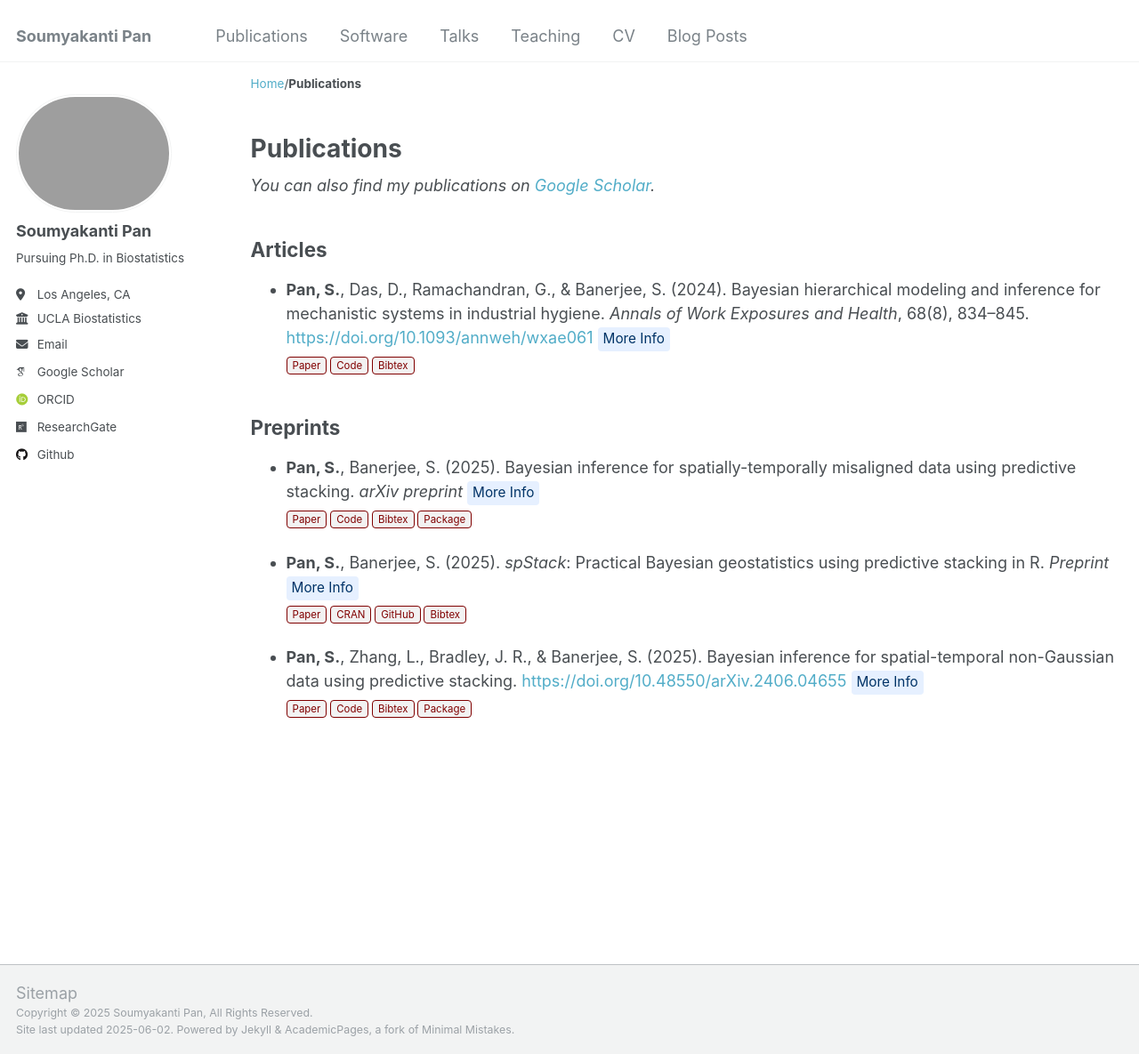
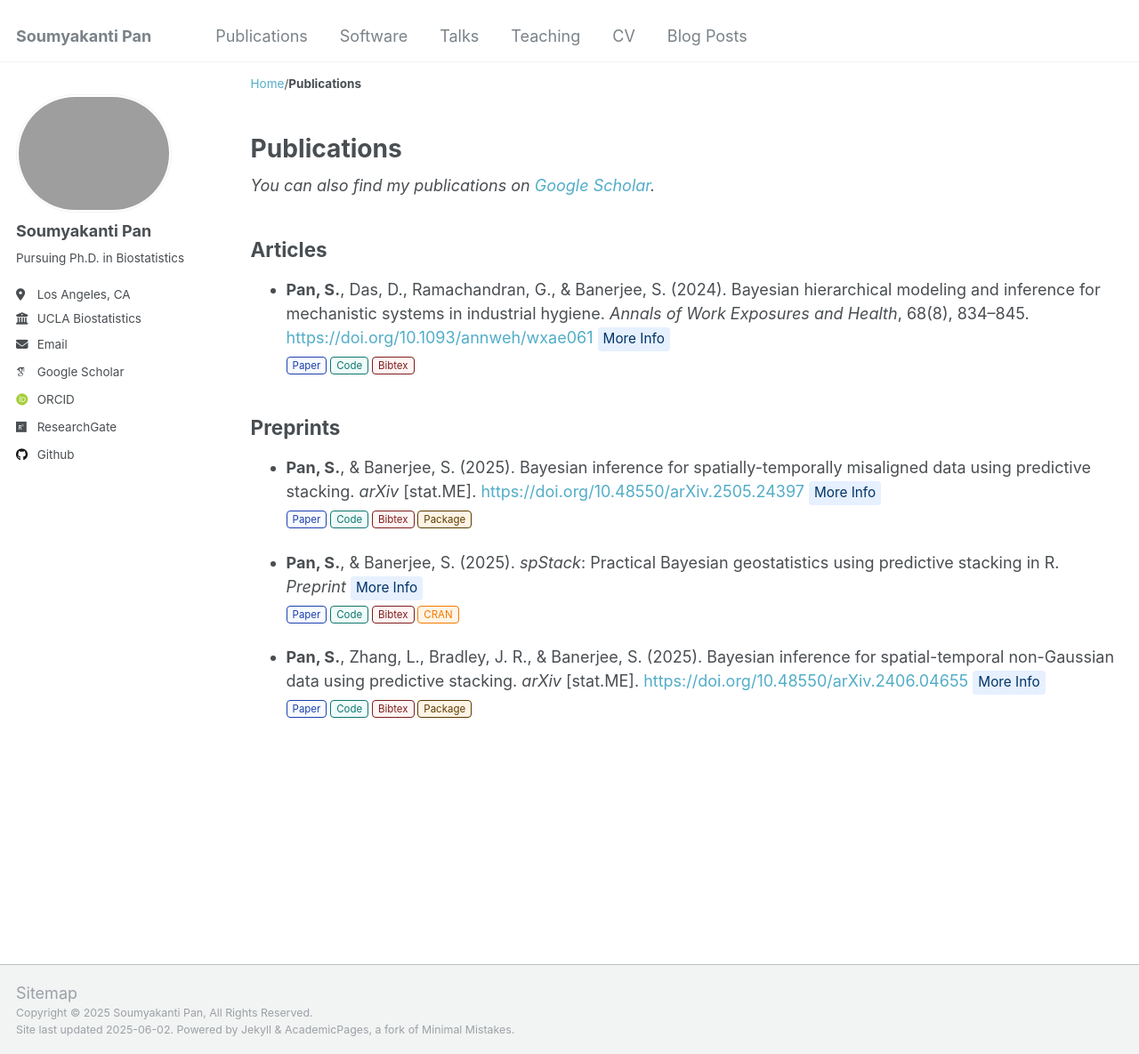
Before and after one commit to SPan-18/span-18.github.io, a Jekyll site: the page built from _pages/publications.md, in a window 1280 px wide and 1185 px high. Shown: the whole window at 89% size. Built offline with Jekyll 4.4.1, drawn with Linux system fonts in a browser that asks for light colours; some web fonts are replaced.

Commit message:
add new article

```diff
--- a/_pages/publications.md
+++ b/_pages/publications.md
@@ -17,31 +17,31 @@
 inference for mechanistic systems in industrial hygiene. *Annals of Work Exposures and Health*, 68(8),
 834–845. <https://doi.org/10.1093/annweh/wxae061> <a href="{{ base_path }}/publications/2024-mechIH" style="display:inline-block; white-space:nowrap; background:#e6f0ff; color:#003366; padding:2px 6px; border-radius:4px; text-decoration:none; font-size:0.85em;">More Info</a>
 <br><small>
-  <a href="/files/2307.00450v2.pdf" style="background:#f2f2f2; border:1px solid #800000; color:#800000; padding:2px 6px; border-radius:4px; text-decoration:none; font-size:0.85em;">Paper</a>
-  <a href="https://github.com/SPan-18/RailcarExposureModelling"  style="background:#f2f2f2; border:1px solid #800000; color:#800000; padding:2px 6px; border-radius:4px; text-decoration:none; font-size:0.85em;">Code</a>
-  <a href="/files/pan2024annweh.txt"  style="background:#f2f2f2; border:1px solid #800000; color:#800000; padding:2px 6px; border-radius:4px; text-decoration:none; font-size:0.85em;">Bibtex</a>
+  <a href="https://arxiv.org/pdf/2307.00450" style="background:#f8fbff; border:1px solid #1e40af; color:#1e40af; padding:2px 6px; border-radius:4px; text-decoration:none; font-size:0.85em;">Paper</a>
+  <a href="https://github.com/SPan-18/RailcarExposureModelling"  style="background:#f0fbfa; border:1px solid #0f766e; color:#0f766e; padding:2px 6px; border-radius:4px; text-decoration:none; font-size:0.85em;">Code</a>
+  <a href="/files/pan2024annweh.txt"  style="background:#fff5f5; border:1px solid #7f1d1d; color:#7f1d1d;; padding:2px 6px; border-radius:4px; text-decoration:none; font-size:0.85em;">Bibtex</a>
 
 ## Preprints
 
-- **Pan, S.**, Banerjee, S. (2025). Bayesian inference for spatially-temporally misaligned data using
-predictive stacking. *arXiv preprint* <a href="{{ base_path }}/publications/2025-stackingCOS" style="display:inline-block; white-space:nowrap; background:#e6f0ff; color:#003366; padding:2px 6px; border-radius:4px; text-decoration:none; font-size:0.85em;">More Info</a>
+- **Pan, S.**, & Banerjee, S. (2025). Bayesian inference for spatially-temporally misaligned data using
+predictive stacking. *arXiv* [stat.ME]. <https://doi.org/10.48550/arXiv.2505.24397> <a href="{{ base_path }}/publications/2025-stackingCOS" style="display:inline-block; white-space:nowrap; background:#e6f0ff; color:#003366; padding:2px 6px; border-radius:4px; text-decoration:none; font-size:0.85em;">More Info</a>
 <br><small>
-  <a href="/files/stackingCOS.pdf" style="background:#f2f2f2; border:1px solid #800000; color:#800000; padding:2px 6px; border-radius:4px; text-decoration:none; font-size:0.85em;">Paper</a>
-  <a href="https://github.com/SPan-18/AsthmaOzoneCA"  style="background:#f2f2f2; border:1px solid #800000; color:#800000; padding:2px 6px; border-radius:4px; text-decoration:none; font-size:0.85em;">Code</a>
-  <a href="/files/pan2025stackingCOS.txt"  style="background:#f2f2f2; border:1px solid #800000; color:#800000; padding:2px 6px; border-radius:4px; text-decoration:none; font-size:0.85em;">Bibtex</a>
-  <a href="https://github.com/SPan-18/spStackCOS-dev"  style="background:#f2f2f2; border:1px solid #800000; color:#800000; padding:2px 6px; border-radius:4px; text-decoration:none; font-size:0.85em;">Package</a>
+  <a href="https://arxiv.org/pdf/2505.24397" style="background:#f8fbff; border:1px solid #1e40af; color:#1e40af; padding:2px 6px; border-radius:4px; text-decoration:none; font-size:0.85em;">Paper</a>
+  <a href="https://github.com/SPan-18/AsthmaOzoneCA"  style="background:#f0fbfa; border:1px solid #0f766e; color:#0f766e; padding:2px 6px; border-radius:4px; text-decoration:none; font-size:0.85em;">Code</a>
+  <a href="/files/pan2025stackingCOS.txt"  style="background:#fff5f5; border:1px solid #7f1d1d; color:#7f1d1d; padding:2px 6px; border-radius:4px; text-decoration:none; font-size:0.85em;">Bibtex</a>
+  <a href="https://github.com/SPan-18/spStackCOS-dev"  style="background:#fff4e5; border:1px solid #5c3a00; color:#5c3a00; padding:2px 6px; border-radius:4px; text-decoration:none; font-size:0.85em;">Package</a>
 
-- **Pan, S.**, Banerjee, S. (2025). *spStack*: Practical Bayesian geostatistics using predictive stacking in R. *Preprint* <a href="{{ base_path }}/publications/2024-spStack" style="display:inline-block; white-space:nowrap; background:#e6f0ff; color:#003366; padding:2px 6px; border-radius:4px; text-decoration:none; font-size:0.85em;">More Info</a>
+- **Pan, S.**, & Banerjee, S. (2025). *spStack*: Practical Bayesian geostatistics using predictive stacking in R. *Preprint* <a href="{{ base_path }}/publications/2024-spStack" style="display:inline-block; white-space:nowrap; background:#e6f0ff; color:#003366; padding:2px 6px; border-radius:4px; text-decoration:none; font-size:0.85em;">More Info</a>
 <br><small>
-  <a href="/files/spStack-v1.pdf" style="background:#f2f2f2; border:1px solid #800000; color:#800000; padding:2px 6px; border-radius:4px; text-decoration:none; font-size:0.85em;">Paper</a>
-  <a href="https://cran.r-project.org/package=spStack"  style="background:#f2f2f2; border:1px solid #800000; color:#800000; padding:2px 6px; border-radius:4px; text-decoration:none; font-size:0.85em;">CRAN</a>
-  <a href="https://github.com/SPan-18/spStackCOS-dev"  style="background:#f2f2f2; border:1px solid #800000; color:#800000; padding:2px 6px; border-radius:4px; text-decoration:none; font-size:0.85em;">GitHub</a>
-  <a href="/files/spStack.txt"  style="background:#f2f2f2; border:1px solid #800000; color:#800000; padding:2px 6px; border-radius:4px; text-decoration:none; font-size:0.85em;">Bibtex</a>
+  <a href="/files/spStack-v1.pdf" style="background:#f8fbff; border:1px solid #1e40af; color:#1e40af; padding:2px 6px; border-radius:4px; text-decoration:none; font-size:0.85em;">Paper</a>
+  <a href="https://github.com/SPan-18/spStackCOS-dev"  style="background:#f0fbfa; border:1px solid #0f766e; color:#0f766e; padding:2px 6px; border-radius:4px; text-decoration:none; font-size:0.85em;">Code</a>
+  <a href="/files/spStack.txt"  style="background:#fff5f5; border:1px solid #7f1d1d; color:#7f1d1d; padding:2px 6px; border-radius:4px; text-decoration:none; font-size:0.85em;">Bibtex</a>
+  <a href="https://cran.r-project.org/package=spStack"  style="background:#FFF5E6; border:1px solid #F37A00; color:#F37A00; padding:2px 6px; border-radius:4px; text-decoration:none; font-size:0.85em;">CRAN</a>
 
 - **Pan, S.**, Zhang, L., Bradley, J. R., & Banerjee, S. (2025). Bayesian inference for spatial-temporal
-non-Gaussian data using predictive stacking. <https://doi.org/10.48550/arXiv.2406.04655> <a href="{{ base_path }}/publications/2024-sptGLMstack" style="display:inline-block; white-space:nowrap; background:#e6f0ff; color:#003366; padding:2px 6px; border-radius:4px; text-decoration:none; font-size:0.85em;">More Info</a>
+non-Gaussian data using predictive stacking. *arXiv* [stat.ME]. <https://doi.org/10.48550/arXiv.2406.04655> <a href="{{ base_path }}/publications/2024-sptGLMstack" style="display:inline-block; white-space:nowrap; background:#e6f0ff; color:#003366; padding:2px 6px; border-radius:4px; text-decoration:none; font-size:0.85em;">More Info</a>
 <br><small>
-  <a href="/files/2406.04655v2.pdf" style="background:#f2f2f2; border:1px solid #800000; color:#800000; padding:2px 6px; border-radius:4px; text-decoration:none; font-size:0.85em;">Paper</a>
-  <a href="https://github.com/SPan-18/stvcGLMstack"  style="background:#f2f2f2; border:1px solid #800000; color:#800000; padding:2px 6px; border-radius:4px; text-decoration:none; font-size:0.85em;">Code</a>
-  <a href="/files/pan2024sptstacking.txt"  style="background:#f2f2f2; border:1px solid #800000; color:#800000; padding:2px 6px; border-radius:4px; text-decoration:none; font-size:0.85em;">Bibtex</a>
-  <a href="https://github.com/SPan-18/spStack-dev"  style="background:#f2f2f2; border:1px solid #800000; color:#800000; padding:2px 6px; border-radius:4px; text-decoration:none; font-size:0.85em;">Package</a>
+  <a href="https://arxiv.org/pdf/2406.04655" style="background:#f8fbff; border:1px solid #1e40af; color:#1e40af; padding:2px 6px; border-radius:4px; text-decoration:none; font-size:0.85em;">Paper</a>
+  <a href="https://github.com/SPan-18/stvcGLMstack"  style="background:#f0fbfa; border:1px solid #0f766e; color:#0f766e; padding:2px 6px; border-radius:4px; text-decoration:none; font-size:0.85em;">Code</a>
+  <a href="/files/pan2024sptstacking.txt"  style="background:#fff5f5; border:1px solid #7f1d1d; color:#7f1d1d; padding:2px 6px; border-radius:4px; text-decoration:none; font-size:0.85em;">Bibtex</a>
+  <a href="https://github.com/SPan-18/spStack-dev"  style="background:#fff4e5; border:1px solid #5c3a00; color:#5c3a00; padding:2px 6px; border-radius:4px; text-decoration:none; font-size:0.85em;">Package</a>
--- a/files/pan2025stackingCOS.txt
+++ b/files/pan2025stackingCOS.txt
@@ -2,8 +2,8 @@
       title={Bayesian Inference for Spatially-Temporally Misaligned Data Using Predictive Stacking},
       author={Soumyakanti Pan and Sudipto Banerjee},
       year={2025},
-      eprint={XX},
+      eprint={2505.24397},
       archivePrefix={arXiv},
-      primaryClass={stat.AP},
-      doi={XX}
+      primaryClass={stat.ME},
+      doi={10.48550/arXiv.2505.24397},
 }
```
Also changed, not shown: _pages/about.md (+5 -2 lines).
